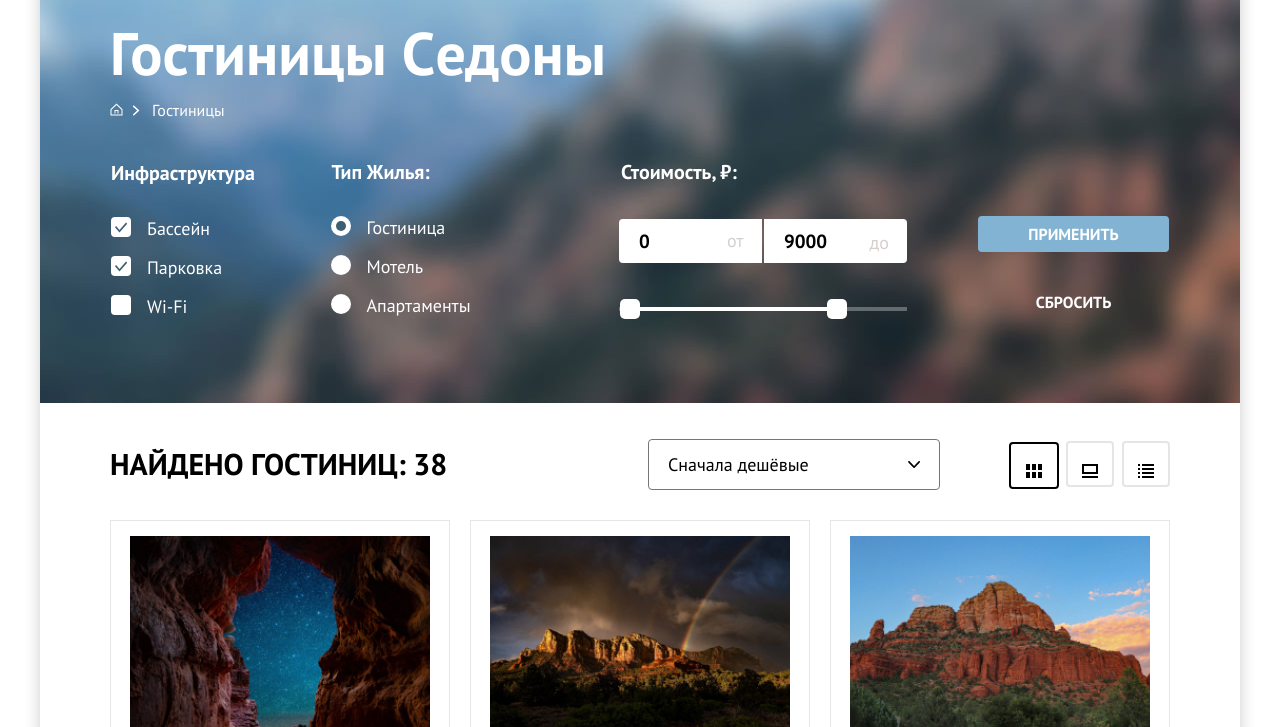
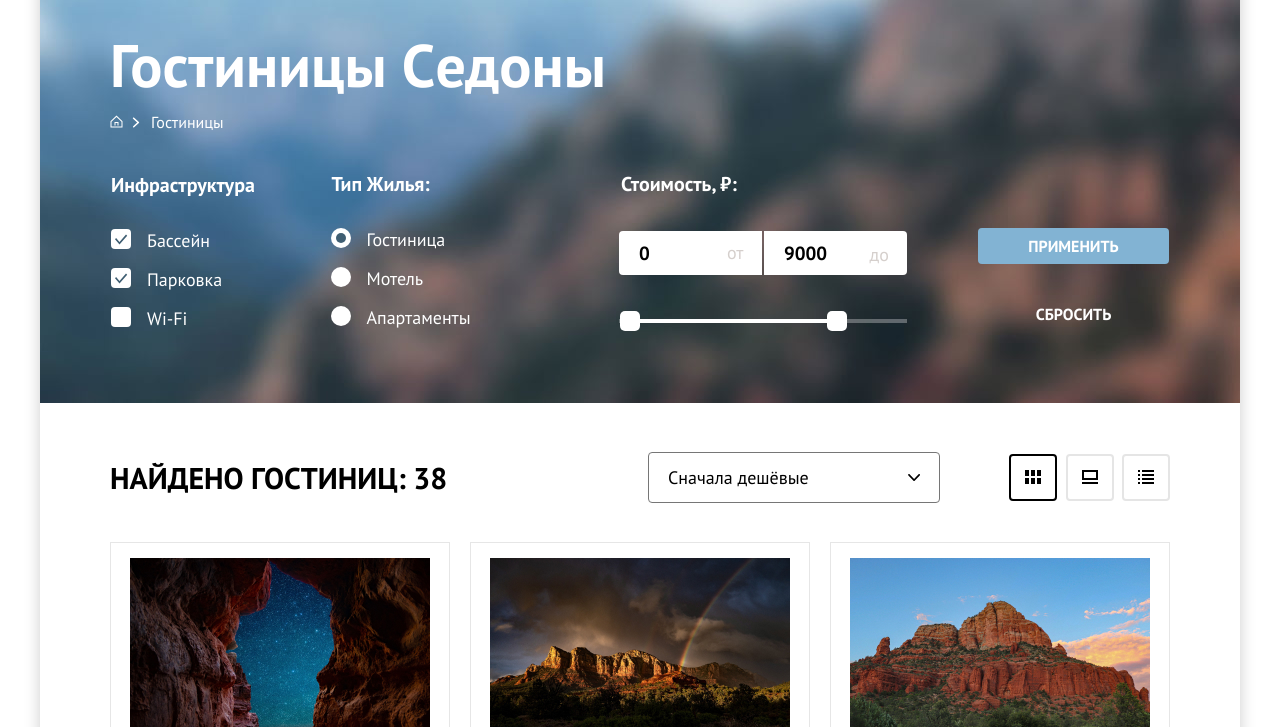
Before and after one commit to htmlacademy-htmlcss/1387943-sedona-1, a plain HTML site: page catalog.html in a window 1280 px wide. Shown: the part 73-800 px from the top of the page. Drawn offline with Linux system fonts and the light colour scheme.

Commit message:
вненесение исправлений

```diff
--- a/styles/styles.css
+++ b/styles/styles.css
@@ -252,7 +252,7 @@ body {
     url("../images/background.png");
   text-align: center;
   background-color: #82b3d3;
-  padding-top: 35px;
+  padding-top: 50px;
   padding-bottom: 80px;
   background-repeat: no-repeat, no-repeat;
   background-size: 100% 57px, 100% auto;
@@ -302,6 +302,7 @@ body {
   color: #333333;
   margin: 0;
   margin-bottom: 69px;
+  max-width: 70%;
 }
 
 .advantages_plus {
@@ -378,6 +379,7 @@ body {
   font-size: 18px;
   text-align: center;
   margin-top: 31px;
+  color:#333333;
 }
 
 .advantages_ride_tourists {
@@ -455,6 +457,7 @@ body {
   color: #333333;
   margin: -3px;
   margin-bottom: 66px;
+  max-width: 70%;
 }
 
 .attractions_house {
@@ -472,6 +475,7 @@ body {
   font-weight: 400;
   font-size: 18px;
   text-align: center;
+  color:#333333;
 }
 
 .attractions_food_item {
@@ -507,6 +511,7 @@ body {
   font-weight: 400;
   font-size: 18px;
   text-align: center;
+  color:#333333;
 }
 
 .attraction_souvenirs_item {
@@ -525,6 +530,7 @@ body {
   font-size: 18px;
   text-align: center;
   margin-top: 34px;
+  color:#333333;
 }
 
 .drive_question {
@@ -609,7 +615,7 @@ body {
 
 .subscribe {
   background-image: url("../images/subscribe.jpg");
-  background-size: 100% auto;
+  background-size: cover;
   background-repeat: no-repeat;
   text-align: center;
   background-color: #82b3d3;
@@ -797,9 +803,9 @@ body {
 .inside_background {
   background-image: url("../images/filtres.jpg");
   background-repeat: no-repeat;
-  background-size: 100% auto;
+  background-size: cover;
   color: #ffffff;
-  margin-bottom: 50px;
+  margin-bottom: 47px;
 }
 
 .inside_header_title {
@@ -823,8 +829,7 @@ body {
   font-size: 30px;
   line-height: 36px;
   text-transform: uppercase;
-margin-top: -15px;
-
+  margin-top:-17px;
 }
 
 .breadcrumb {
@@ -834,6 +839,8 @@ margin-top: -15px;
   padding-left: 0;
   margin-top: 8px;
   margin-bottom: 28px;
+  flex-wrap:wrap;
+  max-width: 70%;
 }
 
 .breadcrumbs_link:hover {
@@ -875,7 +882,7 @@ margin-top: -15px;
   width: 8px;
   height: 13px;
   top: 4px;
-  left: 22px;
+  right: -17px;
   background-image: url(/images/arrows.svg);
   background-position: center center;
   background-repeat: no-repeat;
@@ -889,13 +896,14 @@ margin-top: -15px;
   line-height: 21px;
   text-decoration-line: none;
   color: #ffffff;
-  margin-left: -23px;
+  margin-left: 28px;
 }
 
 .select_control {
   font-family: "PT Sans";
   width: 292px;
   margin-right: 70px;
+  margin-top:-17px;
   font-weight: 400;
   font-size: 18px;
   line-height: 21px;
@@ -907,7 +915,6 @@ margin-top: -15px;
   appearance: none;
   padding-left: 19px;
   cursor: pointer;
-  margin-top: -14px;
   background-color: #ffffff;
 }
 
@@ -1108,7 +1115,7 @@ background-color: white;
   padding: 0;
   list-style-type: none;
   margin-left: 70px;
-  margin-top: 46px;
+  margin-top: 39px;
 }
 
 
@@ -1164,7 +1171,7 @@ background-color: white;
 .filter-sorting {
   display: flex;
   align-items: center;
-  margin-bottom: 30px;
+  margin-bottom: 20px;
 }
 
 
@@ -1203,6 +1210,7 @@ background-color: white;
   font-size: 18px;
   text-align: center;
   margin-top: 30px;
+  color:#333333;
 }
 
 .search {
@@ -1216,6 +1224,7 @@ background-color: white;
   text-align: center;
   margin-top: 38px;
   margin-left: 3px;
+  color:#333333;
 }
 
 .susbscribe_desсription {
@@ -1229,7 +1238,7 @@ background-color: white;
 }
 
 .inside_header {
-  padding: 35px 70px 0 70px;
+  padding: 47px 70px 0 70px;
   min-height: 412px;
 }
 
@@ -1240,7 +1249,6 @@ background-color: white;
   line-height: 21px;
   text-decoration-line: none;
   color: #ffffff;
-  margin-right: 52px;
 }
 
 .breadcrumb_item_home {
@@ -1292,12 +1300,12 @@ background-color: white;
   border: 1px solid #e6e6e6;
   row-gap: 17px;
   padding: 15px;
-  padding-bottom: 12px;
+  padding-bottom: 19px;
 }
 
 .product_card_rows {
   grid-column: 1 / -1;
-  margin-top: 10px;
+  margin-top: 2px;
   cursor: pointer;
 }
 
@@ -1316,10 +1324,9 @@ background-color: white;
 
 .product_card_image {
   width: 100%;
-  height: 224px;
+  height: 212px;
   object-fit: cover;
 }
-
 
 .product_card_hotel {
   margin: 0;
@@ -1347,10 +1354,13 @@ background-color: white;
   list-style: none;
   margin: 0;
   padding: 0;
+  max-width: 170px;
+  flex-wrap: wrap;
+  margin-top:17px;
 }
 
 .display_menu_link {
-  padding: 16px 15px 4px;
+  padding: 10px 14px;
   width: 160px;
   border: 2px solid #000000;
   border-radius: 4px;
@@ -1358,6 +1368,10 @@ background-color: white;
   margin-right: 7px;
 }
 
+.display_menu_linkss{
+  width: 56px;
+  height: 55px;
+}
 
 .display_menu_link:hover {
   border: 2px solid #000000;
@@ -1372,7 +1386,7 @@ background-color: white;
 }
 
 .display_menu_links {
-  padding: 17px 14px 2px;
+  padding: 10px 14px;
   width: 160px;
   border-radius: 4px;
   margin: 0;
@@ -2086,6 +2100,7 @@ background-color: white;
   justify-content: space-between;
   align-items: center;
   margin-bottom: 48px;
+  flex-wrap: wrap;
 }
 
 .check_in_container {
```
